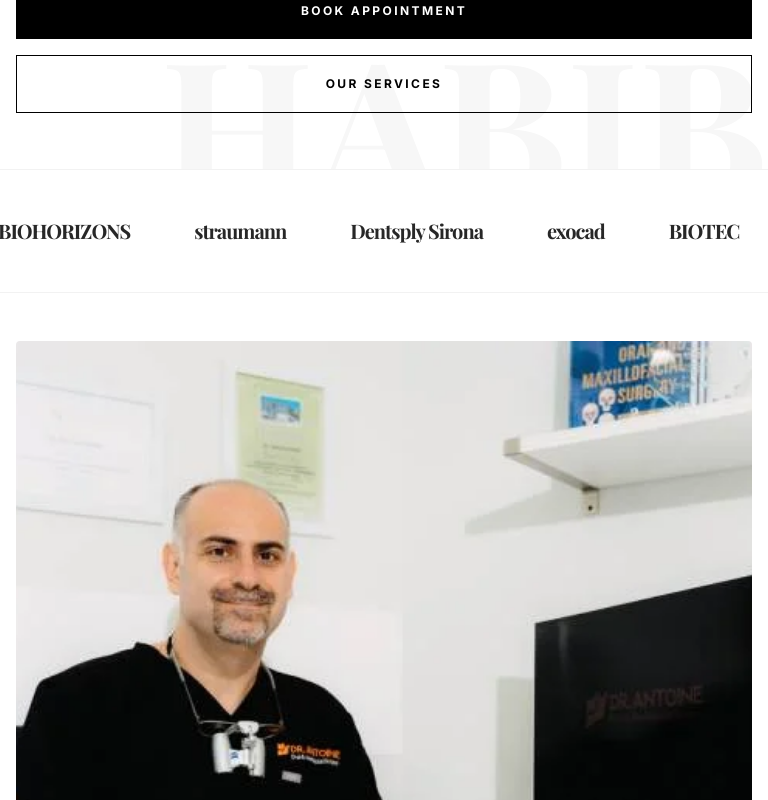
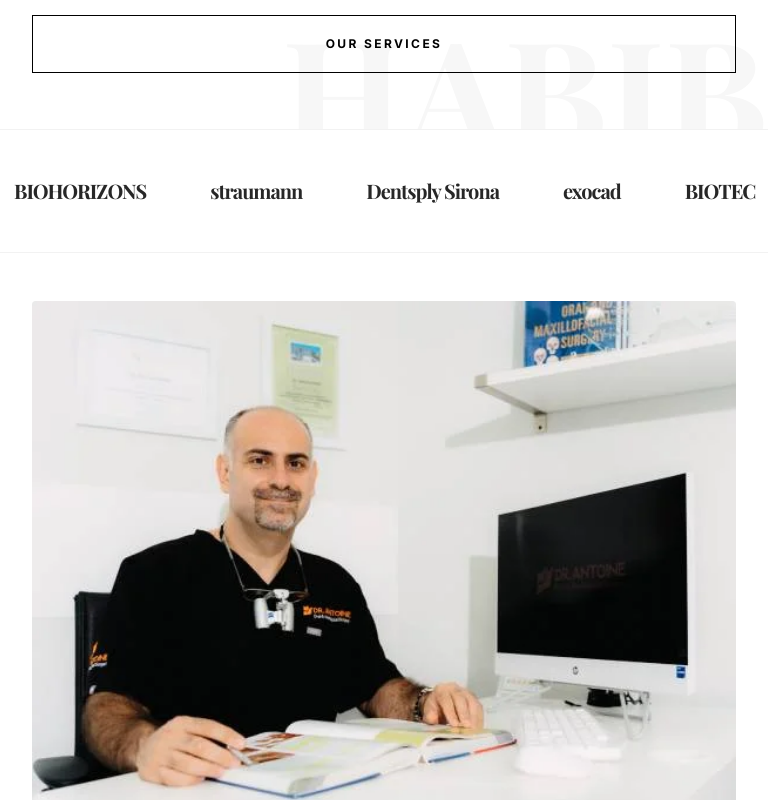
Before and after one commit to Aorus1-cloud/Dr-Antonie, a React (Vite) app: page / in a window 768 px wide. Shown: the part 1440-2240 px from the top of the page. Built offline with nearby package versions, Linux system fonts and the light colour scheme; a web font is replaced by a local one.

Commit message:
Respnsiveness

```diff
--- a/src/App.tsx
+++ b/src/App.tsx
@@ -256,8 +256,8 @@
       </div>
 
       {/* Background Text */}
-      <div className="absolute bottom-0 right-0 opacity-[0.03] select-none pointer-events-none translate-y-1/4">
-        <span className="text-[25vw] font-serif font-bold leading-none">HABIB</span>
+      <div className="absolute bottom-0 right-0 opacity-[0.03] select-none pointer-events-none translate-y-1/4 overflow-hidden">
+        <span className="text-[20vw] md:text-[25vw] font-serif font-bold leading-none">HABIB</span>
       </div>
     </section>
   );
@@ -1369,7 +1369,6 @@
     </section>
   );
 };
-
 const Footer = () => {
   const [isHovered, setIsHovered] = useState(false);
 
@@ -1380,7 +1379,7 @@
         <div className="col-span-2">
           <div className="flex items-center gap-3 mb-8">
             <img
-              src="/Dr-antonie-logo.webp"
+              src="public/Dr-antonie-logo.webp"
               alt="Dr. Antoine Logo"
               className="h-12 w-auto object-contain brightness-0 invert"
             />
@@ -1394,21 +1393,57 @@
         <div>
           <h4 className="text-xs uppercase tracking-widest font-bold mb-8">Quick Links</h4>
           <ul className="space-y-4 opacity-50 text-sm">
-            <li><motion.a whileHover={{ x: 5 }} href="#" data-ccursor className="hover:opacity-100 transition-opacity interactive inline-block">Home</motion.a></li>
-            <li><motion.a whileHover={{ x: 5 }} href="#services" data-ccursor className="hover:opacity-100 transition-opacity interactive inline-block">Services</motion.a></li>
-            <li><motion.a whileHover={{ x: 5 }} href="#about" data-ccursor className="hover:opacity-100 transition-opacity interactive inline-block">About</motion.a></li>
-            <li><motion.a whileHover={{ x: 5 }} href="#contact" data-ccursor className="hover:opacity-100 transition-opacity interactive inline-block">Contact</motion.a></li>
+            <li>
+              <motion.a
+                whileHover={{ x: 5 }}
+                href="#"
+                data-ccursor
+                className="hover:opacity-100 transition-opacity interactive inline-block"
+              >
+                Home
+              </motion.a>
+            </li>
+            <li>
+              <motion.a
+                whileHover={{ x: 5 }}
+                href="#services"
+                data-ccursor
+                className="hover:opacity-100 transition-opacity interactive inline-block"
+              >
+                Services
+              </motion.a>
+            </li>
+            <li>
+              <motion.a
+                whileHover={{ x: 5 }}
+                href="#about"
+                data-ccursor
+                className="hover:opacity-100 transition-opacity interactive inline-block"
+              >
+                About
+              </motion.a>
+            </li>
+            <li>
+              <motion.a
+                whileHover={{ x: 5 }}
+                href="#contact"
+                data-ccursor
+                className="hover:opacity-100 transition-opacity interactive inline-block"
+              >
+                Contact
+              </motion.a>
+            </li>
           </ul>
         </div>
       </div>
 
       {/* Large Brand Name - Interactive (Below Links) */}
-      <div className="relative py-32 px-6">
+      <div className="relative py-32 px-6 overflow-hidden">
         <motion.a
           href="#contact"
           onMouseEnter={() => setIsHovered(true)}
           onMouseLeave={() => setIsHovered(false)}
-          className="block cursor-pointer relative"
+          className="block cursor-pointer relative overflow-hidden"
           data-ccursor="lift"
           whileHover={{ scale: 1.02 }}
           transition={{ duration: 0.4 }}
@@ -1420,14 +1455,11 @@
               scale: isHovered ? 0.95 : 1
             }}
             transition={{ duration: 0.4 }}
-            className="text-center"
+            className="text-center overflow-hidden"
           >
-            <h2 className="text-[12vw] md:text-[10vw] lg:text-[8vw] font-bold leading-[0.9] tracking-tighter select-none">
-              Dr. Antoine Habib
+            <h2 className="text-[15vw] md:text-[10vw] lg:text-[8vw] font-bold leading-[0.9] tracking-tighter select-none">
+              Dr Antoine Habib
             </h2>
-            {/* <h2 className="text-[12vw] md:text-[10vw] lg:text-[8vw] font-bold leading-[0.9] tracking-tighter select-none">
-              Habib
-            </h2> */}
           </motion.div>
 
           {/* Contact Text on Hover */}
@@ -1437,9 +1469,9 @@
               scale: isHovered ? 1 : 0.95
             }}
             transition={{ duration: 0.4 }}
-            className="absolute inset-0 flex items-center justify-center"
+            className="absolute inset-0 flex items-center justify-center overflow-hidden"
           >
-            <h2 className="text-[12vw] md:text-[10vw] lg:text-[8vw] font-bold leading-none tracking-tighter">
+            <h2 className="text-[15vw] md:text-[10vw] lg:text-[8vw] font-bold leading-none tracking-tighter">
               Chat Now
             </h2>
           </motion.div>
@@ -1459,8 +1491,22 @@
           Designed and Developed By MaximyzMedia
         </motion.a>
         <div className="flex gap-8">
-          <motion.a whileHover={{ y: -2 }} href="#" data-ccursor className="interactive">Privacy Policy</motion.a>
-          <motion.a whileHover={{ y: -2 }} href="#" data-ccursor className="interactive">Terms of Service</motion.a>
+          <motion.a
+            whileHover={{ y: -2 }}
+            href="#"
+            data-ccursor
+            className="interactive"
+          >
+            Privacy Policy
+          </motion.a>
+          <motion.a
+            whileHover={{ y: -2 }}
+            href="#"
+            data-ccursor
+            className="interactive"
+          >
+            Terms of Service
+          </motion.a>
         </div>
       </div>
     </footer>
--- a/src/index.css
+++ b/src/index.css
@@ -811,3 +811,112 @@
     font-size: 2.5rem !important;
   }
 }
+
+/* ============================================
+   FIX HORIZONTAL OVERFLOW
+   ============================================ */
+
+/* Prevent horizontal scroll on all devices */
+html, body {
+  overflow-x: hidden !important;
+  max-width: 100vw !important;
+}
+
+/* Ensure main container doesn't overflow */
+#root, body > div {
+  overflow-x: hidden !important;
+  max-width: 100vw !important;
+}
+
+/* Fix wide elements that cause overflow */
+@media (max-width: 768px) {
+  /* Fix large text that overflows */
+  .text-12vw,
+  .text-10vw,
+  .text-8vw,
+  .text-25vw,
+  [class*="text-"][class*="vw"] {
+    max-width: 100vw !important;
+    overflow: hidden !important;
+    word-break: break-word !important;
+  }
+
+  /* Fix floating/absolute elements */
+  .absolute,
+  .fixed {
+    max-width: 100vw !important;
+  }
+
+  /* Fix translate that pushes content off-screen */
+  [class*="translate-y"],
+  [class*="translate-x"] {
+    transform: none !important;
+  }
+
+  /* Specifically fix footer large text */
+  footer h2 {
+    font-size: 15vw !important;
+    max-width: 100% !important;
+    overflow: hidden !important;
+    word-wrap: break-word !important;
+  }
+
+  /* Fix background text in Hero */
+  .bottom-0.right-0 span {
+    font-size: 20vw !important;
+    right: 0 !important;
+    transform: translateY(10%) !important;
+  }
+
+  /* Fix swiper container overflow */
+  .swiper,
+  .swiper-wrapper {
+    max-width: 100vw !important;
+    overflow: hidden !important;
+  }
+
+  /* Fix grid overflow */
+  .grid {
+    overflow: hidden !important;
+  }
+
+  /* Fix images that overflow */
+  img {
+    max-width: 100% !important;
+    height: auto !important;
+  }
+
+  /* Fix padding that causes overflow */
+  section,
+  div[class*="max-w"] {
+    padding-left: 1rem !important;
+    padding-right: 1rem !important;
+    box-sizing: border-box !important;
+  }
+
+  /* Fix negative margins */
+  [class*="-left"],
+  [class*="-right"] {
+    left: 0 !important;
+    right: 0 !important;
+    margin-left: 0 !important;
+    margin-right: 0 !important;
+  }
+}
+
+/* Tablet overflow fixes */
+@media (min-width: 768px) and (max-width: 1024px) {
+  html, body {
+    overflow-x: hidden !important;
+  }
+
+  /* Fix large vw-based text */
+  [class*="text-"][class*="vw"] {
+    max-width: 100vw !important;
+  }
+
+  /* Fix footer text */
+  footer h2 {
+    font-size: 10vw !important;
+  }
+}
```
